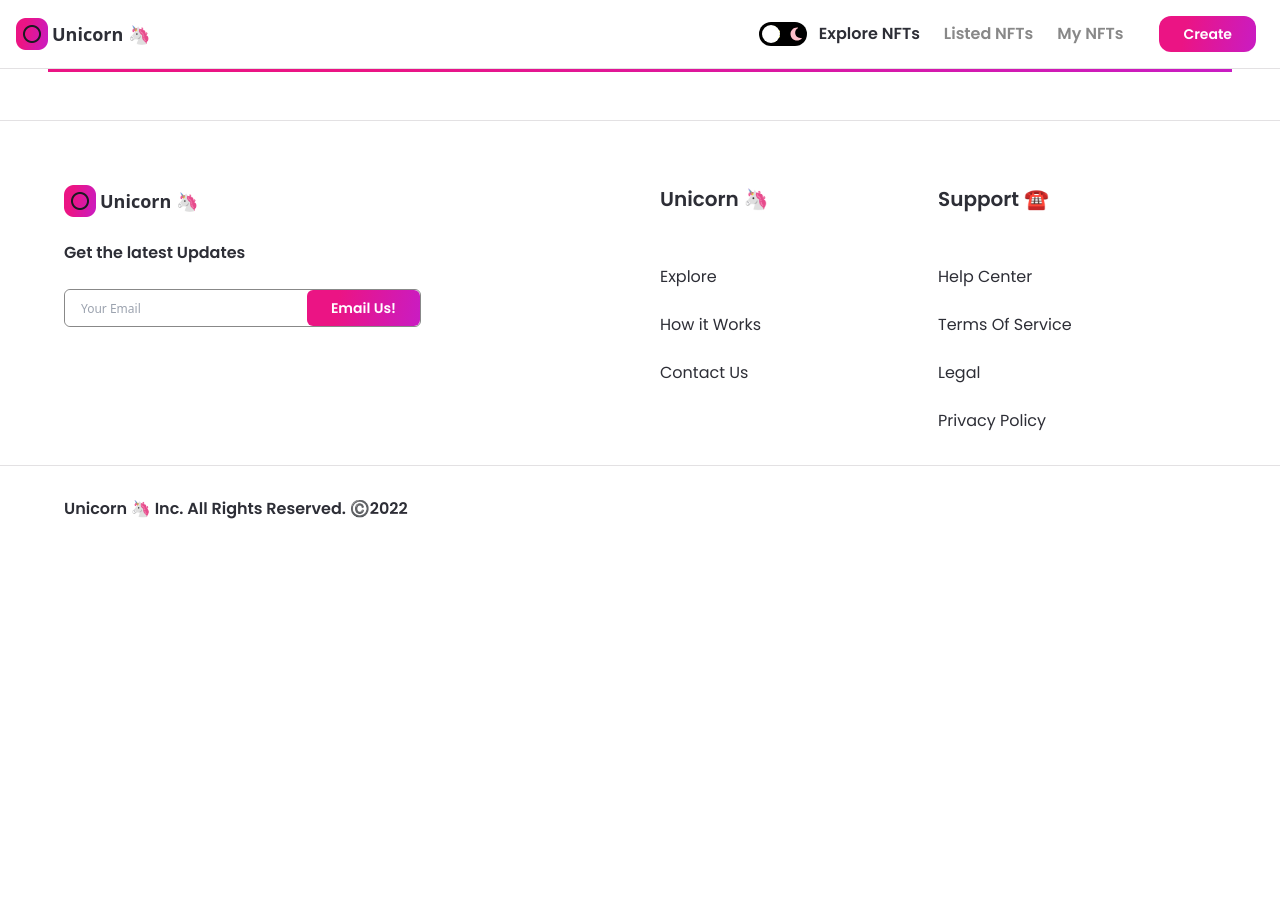
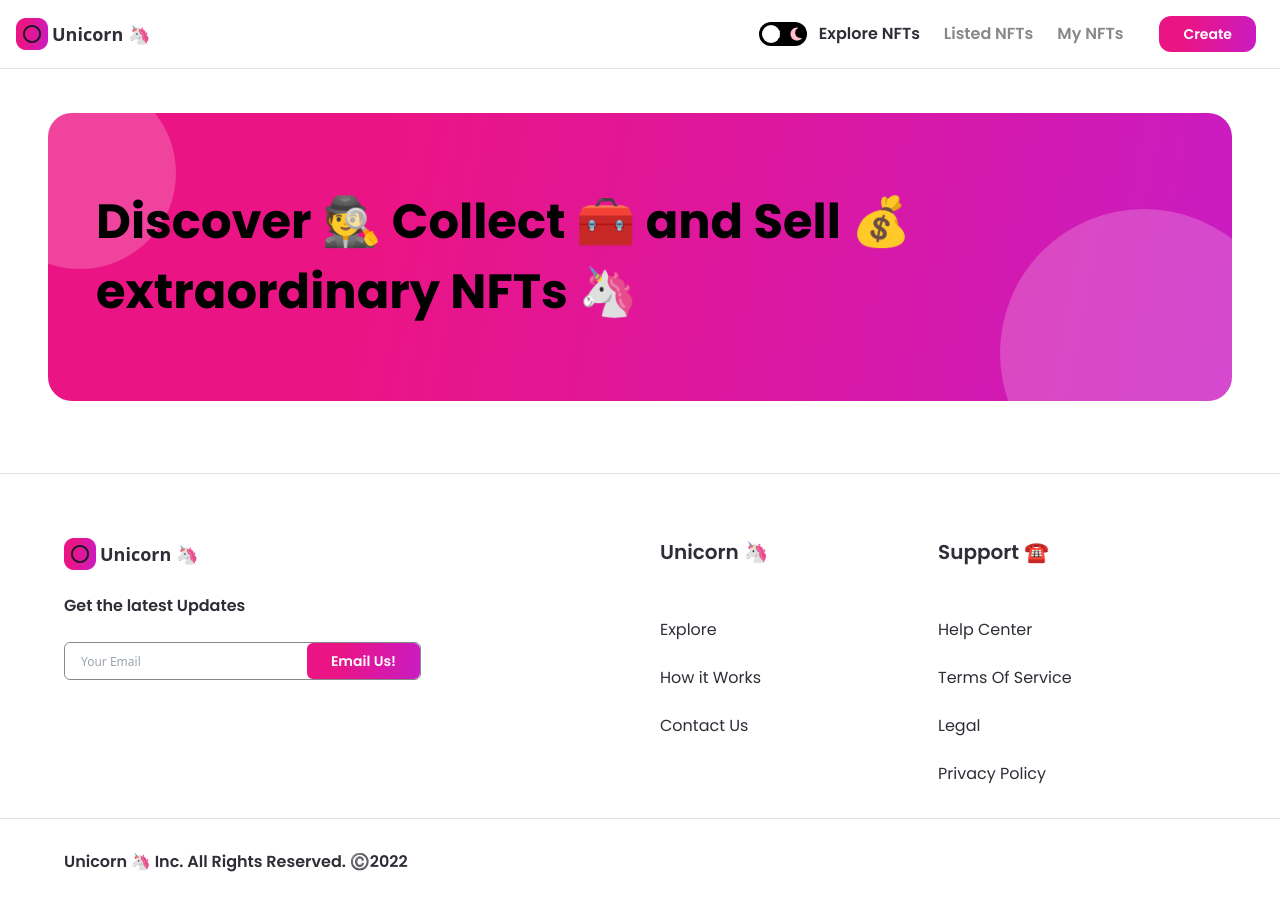
Before and after one commit to andrewpap22/unicorn-nft-marketplace, a Next.js app: page / in a window 1280 px wide. Shown: the top 910 px of the page. Before the commit the page ends 800 px from the top, so only its background shows below. Built offline with nearby package versions, Linux system fonts and the light colour scheme.

Commit message:
resolve boolean className errors, complete homePage banner :white_check_mark:

```diff
--- a/components/Banner.jsx
+++ b/components/Banner.jsx
@@ -1,7 +1,15 @@
 import React from 'react';
 
-const Banner = () => (
-  <div className="relative w-full flex items-center z-0 overflow-hidden nft-gradient">Banner</div>
+const Banner = ({ banner, parentStyles, childStyles }) => (
+  <div
+    className={`relative w-full flex items-center z-0 overflow-hidden nft-gradient ${parentStyles}`}
+  >
+    <p className={`font-bold text-5xl font-poppins leading-70 ${childStyles}`}>{banner}</p>
+
+    {/* The bubbles... */}
+    <div className="absolute w-48 h-48 sm:w-32 sm:h-32 rounded-full white-bg -top-9 -left-16 -z-5" />
+    <div className="absolute w-72 h-72 sm:w-56 sm:h-56 rounded-full white-bg -bottom-24  -right-14 -z-5" />
+  </div>
 );
 
 export default Banner;
--- a/components/Footer.jsx
+++ b/components/Footer.jsx
@@ -84,7 +84,7 @@ const Footer = () => {
                   alt="social"
                   width={24}
                   height={24}
-                  className={theme === 'light' && 'filter invert'}
+                  className={theme === 'light' ? 'filter invert' : undefined}
                 />
               </div>
             ))}
--- a/components/Navbar.jsx
+++ b/components/Navbar.jsx
@@ -161,7 +161,7 @@ const Navbar = () => {
               height={20}
               alt="close-menu"
               onClick={() => setIsOpen(false)}
-              className={theme === 'light' && 'filter invert'}
+              className={theme === 'light' ? 'filter invert' : undefined}
             />
           ) : (
             <Image
@@ -171,7 +171,7 @@ const Navbar = () => {
               height={25}
               alt="menu"
               onClick={() => setIsOpen(true)}
-              className={theme === 'light' && 'filter invert'}
+              className={theme === 'light' ? 'filter invert' : undefined}
             />
           )
         }
--- a/pages/_app.jsx
+++ b/pages/_app.jsx
@@ -8,7 +8,9 @@ const MyApp = ({ Component, pageProps }) => (
   <ThemeProvider attribute="class">
     <div className="dark:bg-nft-dark bg-white min-h-screen">
       <Navbar />
-      <Component {...pageProps} />
+      <div className="pt-65">
+        <Component {...pageProps} />
+      </div>
       <Footer />
     </div>
   </ThemeProvider>
--- a/pages/index.jsx
+++ b/pages/index.jsx
@@ -5,7 +5,11 @@ import Banner from '../components/Banner';
 const Home = () => (
   <div className="flex justify-center sm:px-4 p-12">
     <div className="w-full minmd:w-4/5">
-      <Banner />
+      <Banner
+        banner="Discover 🕵️ Collect 🧰 and Sell 💰 extraordinary NFTs 🦄"
+        parentStyles="justify-start mb-6 h-72 sm:h-60 p-12 xs:p-4 xs:h-44 rounded-3xl"
+        childStyles="md:text-4xl sm:text-2xl xs:text-xl text-left"
+      />
     </div>
   </div>
 );
```
